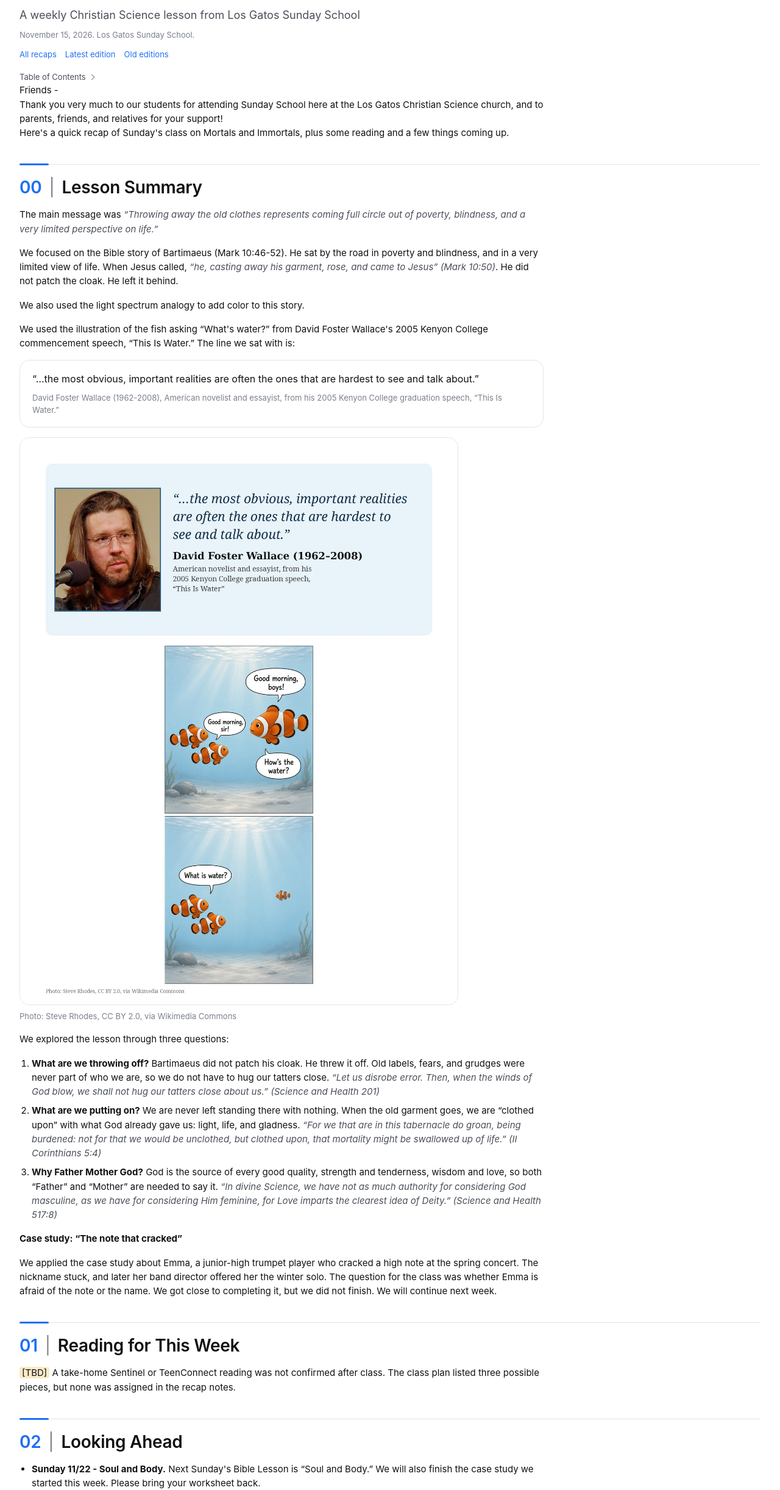
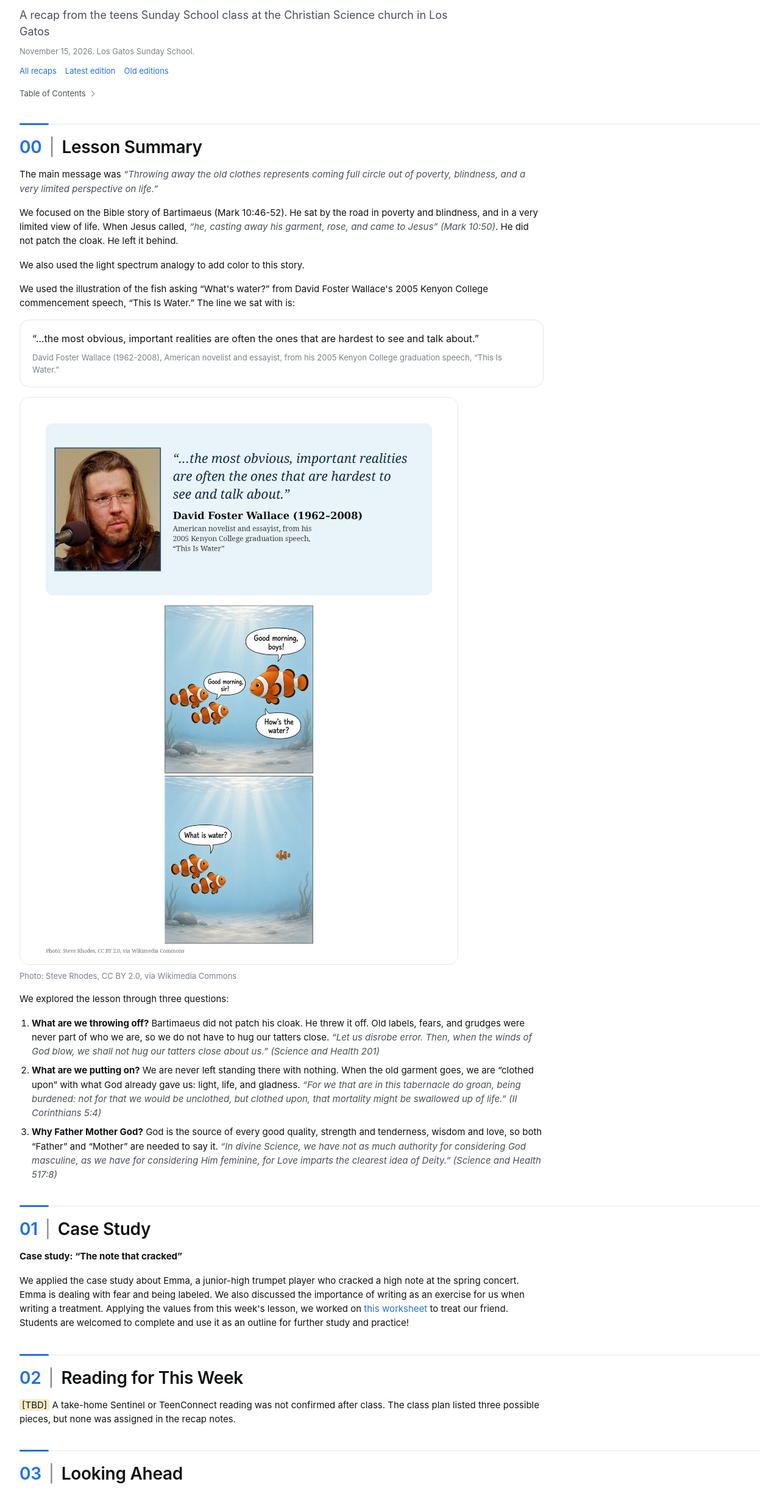
Before and after one commit to cameron013/christian-science-sunday-school-teens-los-gatos, a plain HTML site: page 2026-11-15/index.html in a window 1280 px wide. Shown: the part 119-2562 px from the top of the page at 61% size. Drawn offline with Linux system fonts and the light colour scheme.

Commit message:
Update site subtitle, drop the recap greeting, and add a Case Study section.
Replace the site subtitle on every page, in metadata, and in the README. Remove the Friends/thank-you opening from both editions, and move the November 15 case study into its own section with a link to the worksheet.

```diff
--- a/2026-11-15/index.html
+++ b/2026-11-15/index.html
@@ -4,7 +4,8 @@
 <meta charset="utf-8">
 <meta name="viewport" content="width=device-width, initial-scale=1">
 <title>Mortals and Immortals: Off with the Old, On with the New · The Teens Class</title>
-<meta name="description" content="November 15, 2026 recap of Sunday's class on Mortals and Immortals.">
+<meta name="description" content="A recap from the teens Sunday School class at the Christian Science church in Los Gatos">
+<meta property="og:description" content="A recap from the teens Sunday School class at the Christian Science church in Los Gatos">
 <meta name="referrer" content="no-referrer">
 <style>
 
@@ -68,13 +69,10 @@ a.inline:hover{text-decoration:underline}
 <main class="page">
 <a class="kicker" href="../">The Teens Class</a>
 <h1 class="title">Mortals and Immortals: Off with the Old, On with the New</h1>
-<div class="lede">A weekly Christian Science lesson from Los Gatos Sunday School</div>
+<div class="lede">A recap from the teens Sunday School class at the Christian Science church in Los Gatos</div>
 <div class="dateline">November 15, 2026. Los Gatos Sunday School.</div>
 <div class="edition"><a href="../">All recaps</a><a href="./">Latest edition</a><a href="../archive/">Old editions</a></div>
-<details class="toc"><summary>Table of Contents</summary><nav><a href="#lesson-summary"><span class="toc-n">00</span> | Lesson Summary</a><a href="#reading"><span class="toc-n">01</span> | Reading for This Week</a><a href="#looking-ahead"><span class="toc-n">02</span> | Looking Ahead</a><a href="#worksheet"><span class="toc-n">03</span> | Take-home Worksheet</a><a href="#dinner"><span class="toc-n">04</span> | Talk about it at Dinner</a><a href="#notes"><span class="toc-n">05</span> | Teaching Notes</a></nav></details>
-<p class="text">Friends -</p>
-<p class="text">Thank you very much to our students for attending Sunday School here at the Los Gatos Christian Science church, and to parents, friends, and relatives for your support!</p>
-<p class="text">Here&#x27;s a quick recap of Sunday&#x27;s class on Mortals and Immortals, plus some reading and a few things coming up.</p>
+<details class="toc"><summary>Table of Contents</summary><nav><a href="#lesson-summary"><span class="toc-n">00</span> | Lesson Summary</a><a href="#case-study"><span class="toc-n">01</span> | Case Study</a><a href="#reading"><span class="toc-n">02</span> | Reading for This Week</a><a href="#looking-ahead"><span class="toc-n">03</span> | Looking Ahead</a><a href="#worksheet"><span class="toc-n">04</span> | Take-home Worksheet</a><a href="#dinner"><span class="toc-n">05</span> | Talk about it at Dinner</a><a href="#notes"><span class="toc-n">06</span> | Teaching Notes</a></nav></details>
 <section id="lesson-summary" class="band"><div style="font-family:var(--font);margin-top:40px;padding-top:20px;border-top:1px solid var(--border);position:relative"><div style="position:absolute;top:-2px;left:0;width:48px;height:3px;border-radius:9999px;background:var(--accent)"></div><div style="color:var(--text-1);font-size:28px;line-height:34px;letter-spacing:-0.01em;font-weight:600"><span style="color:var(--accent)">00</span><span style="color:var(--text-3);font-weight:400;margin:0 12px">|</span><span>Lesson Summary</span></div></div>
 <p class="text">The main message was <span class="cite">&ldquo;Throwing away the old clothes represents coming full circle out of poverty, blindness, and a very limited perspective on life.&rdquo;</span></p>
 <p class="text">We focused on the Bible story of Bartimaeus (Mark 10:46-52). He sat by the road in poverty and blindness, and in a very limited view of life. When Jesus called, <span class="cite">&ldquo;he, casting away his garment, rose, and came to Jesus&rdquo; (Mark 10:50)</span>. He did not patch the cloak. He left it behind.</p>
@@ -91,13 +89,15 @@ a.inline:hover{text-decoration:underline}
 <li><b>What are we putting on?</b> We are never left standing there with nothing. When the old garment goes, we are &ldquo;clothed upon&rdquo; with what God already gave us: light, life, and gladness. <span class="cite">&ldquo;For we that are in this tabernacle do groan, being burdened: not for that we would be unclothed, but clothed upon, that mortality might be swallowed up of life.&rdquo; (II Corinthians 5:4)</span></li>
 <li><b>Why Father Mother God?</b> God is the source of every good quality, strength and tenderness, wisdom and love, so both &ldquo;Father&rdquo; and &ldquo;Mother&rdquo; are needed to say it. <span class="cite">&ldquo;In divine Science, we have not as much authority for considering God masculine, as we have for considering Him feminine, for Love imparts the clearest idea of Deity.&rdquo; (Science and Health 517:8)</span></li>
 </ol>
+</section>
+<section id="case-study" class="band"><div style="font-family:var(--font);margin-top:40px;padding-top:20px;border-top:1px solid var(--border);position:relative"><div style="position:absolute;top:-2px;left:0;width:48px;height:3px;border-radius:9999px;background:var(--accent)"></div><div style="color:var(--text-1);font-size:28px;line-height:34px;letter-spacing:-0.01em;font-weight:600"><span style="color:var(--accent)">01</span><span style="color:var(--text-3);font-weight:400;margin:0 12px">|</span><span>Case Study</span></div></div>
 <p class="text"><b>Case study: &ldquo;The note that cracked&rdquo;</b></p>
-<p class="text">We applied the case study about Emma, a junior-high trumpet player who cracked a high note at the spring concert. The nickname stuck, and later her band director offered her the winter solo. The question for the class was whether Emma is afraid of the note or the name. We got close to completing it, but we did not finish. We will continue next week.</p>
+<p class="text">We applied the case study about Emma, a junior-high trumpet player who cracked a high note at the spring concert. Emma is dealing with fear and being labeled. We also discussed the importance of writing as an exercise for us when writing a treatment. Applying the values from this week&#x27;s lesson, we worked on <a class="inline" href="assets/worksheet.pdf">this worksheet</a> to treat our friend. Students are welcomed to complete and use it as an outline for further study and practice!</p>
 </section>
-<section id="reading" class="band"><div style="font-family:var(--font);margin-top:40px;padding-top:20px;border-top:1px solid var(--border);position:relative"><div style="position:absolute;top:-2px;left:0;width:48px;height:3px;border-radius:9999px;background:var(--accent)"></div><div style="color:var(--text-1);font-size:28px;line-height:34px;letter-spacing:-0.01em;font-weight:600"><span style="color:var(--accent)">01</span><span style="color:var(--text-3);font-weight:400;margin:0 12px">|</span><span>Reading for This Week</span></div></div>
+<section id="reading" class="band"><div style="font-family:var(--font);margin-top:40px;padding-top:20px;border-top:1px solid var(--border);position:relative"><div style="position:absolute;top:-2px;left:0;width:48px;height:3px;border-radius:9999px;background:var(--accent)"></div><div style="color:var(--text-1);font-size:28px;line-height:34px;letter-spacing:-0.01em;font-weight:600"><span style="color:var(--accent)">02</span><span style="color:var(--text-3);font-weight:400;margin:0 12px">|</span><span>Reading for This Week</span></div></div>
 <p class="text"><span class="tbd">[TBD]</span> A take-home Sentinel or TeenConnect reading was not confirmed after class. The class plan listed three possible pieces, but none was assigned in the recap notes.</p>
 </section>
-<section id="looking-ahead" class="band"><div style="font-family:var(--font);margin-top:40px;padding-top:20px;border-top:1px solid var(--border);position:relative"><div style="position:absolute;top:-2px;left:0;width:48px;height:3px;border-radius:9999px;background:var(--accent)"></div><div style="color:var(--text-1);font-size:28px;line-height:34px;letter-spacing:-0.01em;font-weight:600"><span style="color:var(--accent)">02</span><span style="color:var(--text-3);font-weight:400;margin:0 12px">|</span><span>Looking Ahead</span></div></div>
+<section id="looking-ahead" class="band"><div style="font-family:var(--font);margin-top:40px;padding-top:20px;border-top:1px solid var(--border);position:relative"><div style="position:absolute;top:-2px;left:0;width:48px;height:3px;border-radius:9999px;background:var(--accent)"></div><div style="color:var(--text-1);font-size:28px;line-height:34px;letter-spacing:-0.01em;font-weight:600"><span style="color:var(--accent)">03</span><span style="color:var(--text-3);font-weight:400;margin:0 12px">|</span><span>Looking Ahead</span></div></div>
 <ul class="bullets">
 <li><b>Sunday 11/22 - Soul and Body.</b> Next Sunday&#x27;s Bible Lesson is &ldquo;Soul and Body.&rdquo; We will also finish the case study we started this week. Please bring your worksheet back.</li>
 <li><b>Verse recitals!</b> The Soundoff - Middle School Verse Recital is coming up. The date, time, place, and verses are coming soon.</li>
@@ -108,18 +108,18 @@ a.inline:hover{text-decoration:underline}
 <p class="text signoff">See you Sunday!</p>
 <p class="text">Cam</p>
 </section>
-<section id="worksheet" class="band"><div style="font-family:var(--font);margin-top:40px;padding-top:20px;border-top:1px solid var(--border);position:relative"><div style="position:absolute;top:-2px;left:0;width:48px;height:3px;border-radius:9999px;background:var(--accent)"></div><div style="color:var(--text-1);font-size:28px;line-height:34px;letter-spacing:-0.01em;font-weight:600"><span style="color:var(--accent)">03</span><span style="color:var(--text-3);font-weight:400;margin:0 12px">|</span><span>Take-home Worksheet</span></div></div>
+<section id="worksheet" class="band"><div style="font-family:var(--font);margin-top:40px;padding-top:20px;border-top:1px solid var(--border);position:relative"><div style="position:absolute;top:-2px;left:0;width:48px;height:3px;border-radius:9999px;background:var(--accent)"></div><div style="color:var(--text-1);font-size:28px;line-height:34px;letter-spacing:-0.01em;font-weight:600"><span style="color:var(--accent)">04</span><span style="color:var(--text-3);font-weight:400;margin:0 12px">|</span><span>Take-home Worksheet</span></div></div>
 <p class="text">This week&#x27;s take-home is titled &ldquo;Off with the Old, On with the New.&rdquo; Please write out your own treatment (a short, written prayer that starts from what is true about God and about you), not just read the citations. Please bring the worksheet back next Sunday.</p>
 <p class="text">The four steps on the page are a way to practice what Mary Baker Eddy teaches, not a formula she named. Citations on the worksheet are from the Bible and from <i>Science and Health with Key to the Scriptures</i> by Mary Baker Eddy, the textbook of Christian Science (often shortened to Science and Health, or S&amp;H).</p>
 <p><a class="pill" href="assets/worksheet.pdf">Download the worksheet (PDF)</a></p>
 </section>
-<section id="dinner" class="band"><div style="font-family:var(--font);margin-top:40px;padding-top:20px;border-top:1px solid var(--border);position:relative"><div style="position:absolute;top:-2px;left:0;width:48px;height:3px;border-radius:9999px;background:var(--accent)"></div><div style="color:var(--text-1);font-size:28px;line-height:34px;letter-spacing:-0.01em;font-weight:600"><span style="color:var(--accent)">04</span><span style="color:var(--text-3);font-weight:400;margin:0 12px">|</span><span>Talk about it at Dinner</span></div><div style="color:var(--text-2);font-size:14px;line-height:21px;margin-top:6px">One question a parent can ask.</div></div>
+<section id="dinner" class="band"><div style="font-family:var(--font);margin-top:40px;padding-top:20px;border-top:1px solid var(--border);position:relative"><div style="position:absolute;top:-2px;left:0;width:48px;height:3px;border-radius:9999px;background:var(--accent)"></div><div style="color:var(--text-1);font-size:28px;line-height:34px;letter-spacing:-0.01em;font-weight:600"><span style="color:var(--accent)">05</span><span style="color:var(--text-3);font-weight:400;margin:0 12px">|</span><span>Talk about it at Dinner</span></div><div style="color:var(--text-2);font-size:14px;line-height:21px;margin-top:6px">One question a parent can ask.</div></div>
 <div class="dinner">
 <p class="dinner-q">What&#x27;s one old label, fear, or habit you&#x27;d be glad to take off this week, and what would you want to put on in its place?</p>
 <p class="caption">There is no right answer. The class talked about this as taking off old clothes and putting on new ones.</p>
 </div>
 </section>
-<section id="notes" class="band"><div style="font-family:var(--font);margin-top:40px;padding-top:20px;border-top:1px solid var(--border);position:relative"><div style="position:absolute;top:-2px;left:0;width:48px;height:3px;border-radius:9999px;background:var(--accent)"></div><div style="color:var(--text-1);font-size:28px;line-height:34px;letter-spacing:-0.01em;font-weight:600"><span style="color:var(--accent)">05</span><span style="color:var(--text-3);font-weight:400;margin:0 12px">|</span><span>Teaching Notes</span></div><div style="color:var(--text-2);font-size:14px;line-height:21px;margin-top:6px">For other Christian Science Sunday School teachers. Click to open.</div></div>
+<section id="notes" class="band"><div style="font-family:var(--font);margin-top:40px;padding-top:20px;border-top:1px solid var(--border);position:relative"><div style="position:absolute;top:-2px;left:0;width:48px;height:3px;border-radius:9999px;background:var(--accent)"></div><div style="color:var(--text-1);font-size:28px;line-height:34px;letter-spacing:-0.01em;font-weight:600"><span style="color:var(--accent)">06</span><span style="color:var(--text-3);font-weight:400;margin:0 12px">|</span><span>Teaching Notes</span></div><div style="color:var(--text-2);font-size:14px;line-height:21px;margin-top:6px">For other Christian Science Sunday School teachers. Click to open.</div></div>
 <details class="notes">
 <summary>Teaching notes</summary>
 <p class="notes-lead">An outline of the three questions, the illustration, and the case study, with the full citations. Written after class on November 15, 2026.</p>
```
Also changed, not shown: 2026-11-08/index.html (+3 -5 lines), archive/index.html (+3 -2 lines), index.html (+3 -2 lines), 1 other file.
